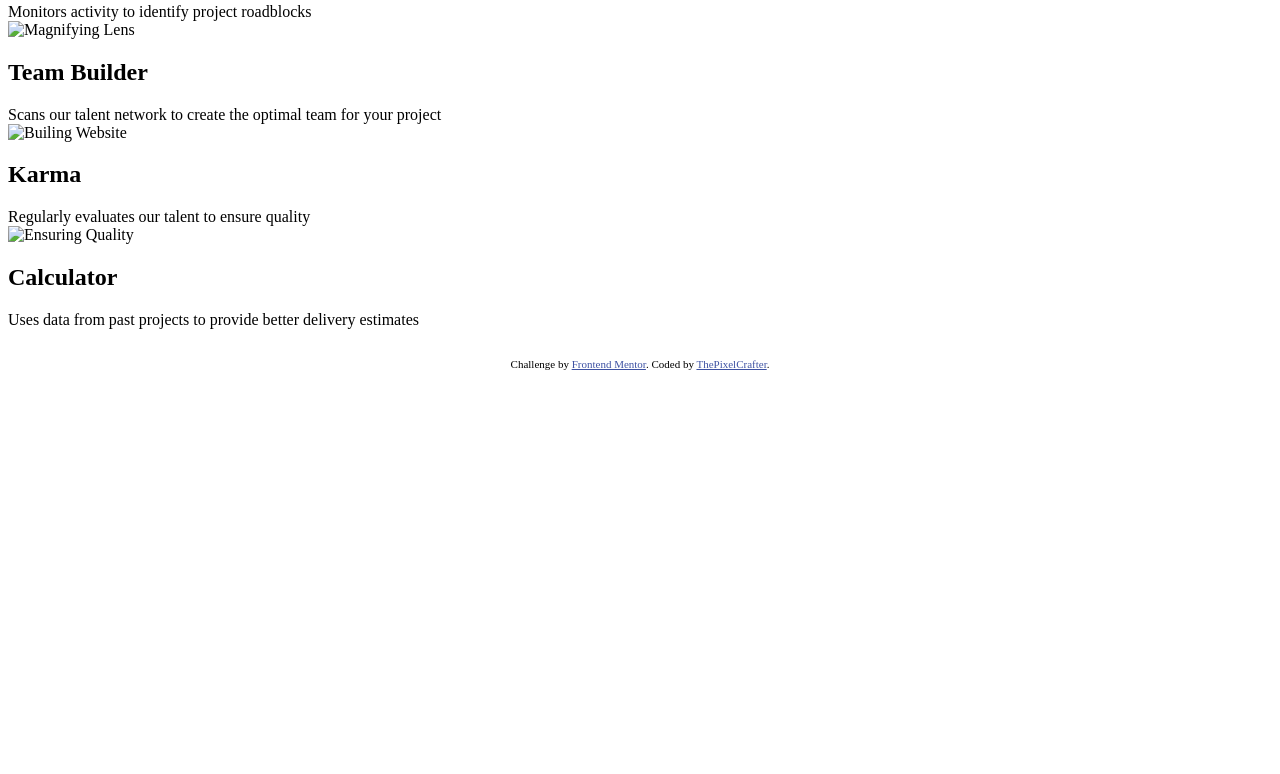
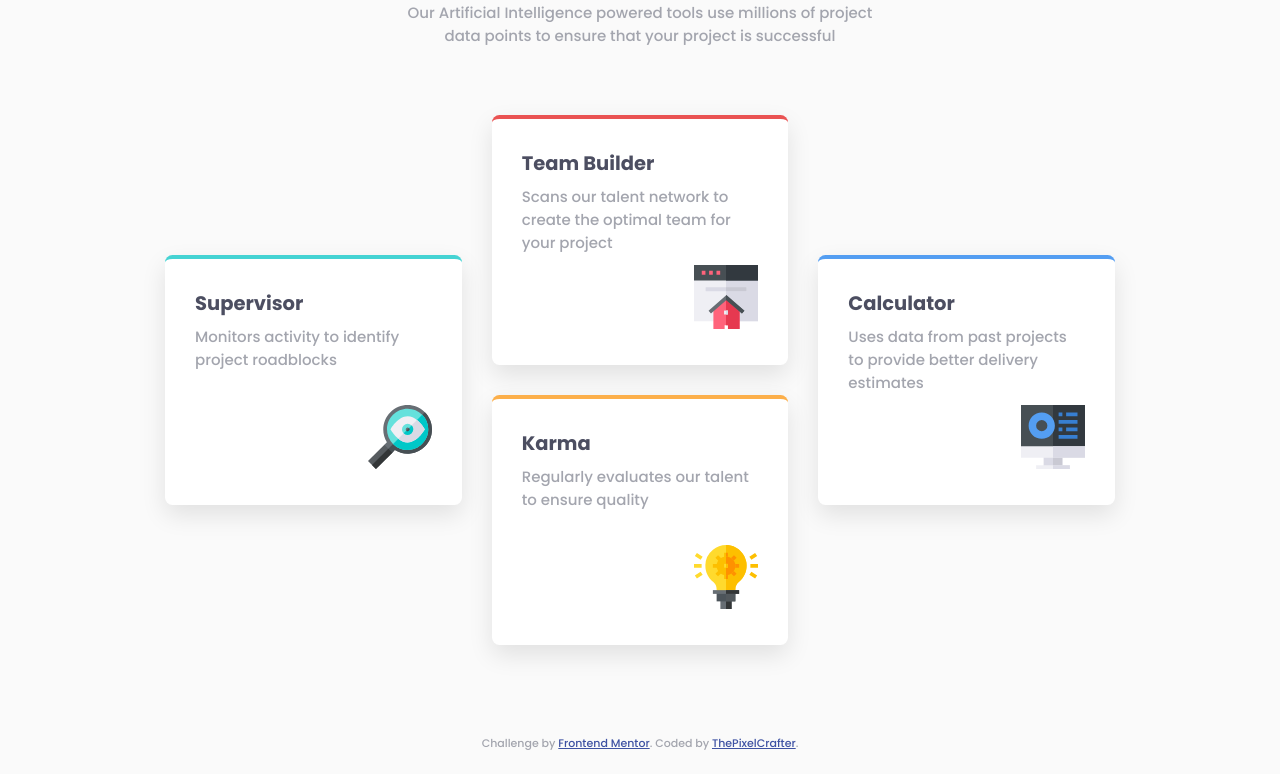
Before and after one commit to ThePixelCrafter/Four-Card-Feature-Section, a plain HTML site: page index.html in a window 1280 px wide. Shown: the part 199-973 px from the top of the page. Before the commit the page ends 800 px from the top, so only its background shows below. Drawn offline with Linux system fonts and the light colour scheme; the site is published under a folder, as on GitHub Pages, so addresses that start at the root find nothing.

Commit message:
Fixing some beautiful stupid mistakes for linking files

```diff
--- a/index.html
+++ b/index.html
@@ -7,7 +7,7 @@
   <link rel="icon" type="image/png" sizes="32x32" href="./images/favicon-32x32.png">
 
   <title>Frontend Mentor | Four card feature section</title>
-  <link rel="stylesheet" href="/style/style.css">
+  <link rel="stylesheet" href="style/style.css">
   <!-- Feel free to remove these styles or customise in your own stylesheet 👍 -->
   <style>
     .attribution { font-size: 11px; text-align: center; }
@@ -30,26 +30,26 @@
         <div class="card">
           <h2>Supervisor</h2>
           <div class="card__description">Monitors activity to identify project roadblocks</div>
-          <div class="card__img-container"><img src="/images/icon-supervisor.svg" alt="Magnifying Lens"></div>
+          <div class="card__img-container"><img src="images/icon-supervisor.svg" alt="Magnifying Lens"></div>
         </div>
       </div>
       <div class="container__item">
         <div class="card">
           <h2>Team Builder</h2>
           <div class="card__description">Scans our talent network to create the optimal team for your project</div>
-          <div class="card__img-container"><img src="/images/icon-team-builder.svg" alt="Builing Website"></div>
+          <div class="card__img-container"><img src="images/icon-team-builder.svg" alt="Builing Website"></div>
         </div>
         <div class="card">
           <h2>Karma</h2>
           <div class="card__description">Regularly evaluates our talent to ensure quality</div>
-          <div class="card__img-container"><img src="/images/icon-karma.svg" alt="Ensuring Quality"></div>
+          <div class="card__img-container"><img src="images/icon-karma.svg" alt="Ensuring Quality"></div>
         </div>
       </div>
       <div class="container__item">
         <div class="card">
           <h2>Calculator</h2>
           <div class="card__description">Uses data from past projects to provide better delivery estimates</div>
-          <div class="card__img-container"><img src="/images/icon-calculator.svg" alt=""></div>
+          <div class="card__img-container"><img src="images/icon-calculator.svg" alt=""></div>
         </div>
       </div>
     </div>
```
